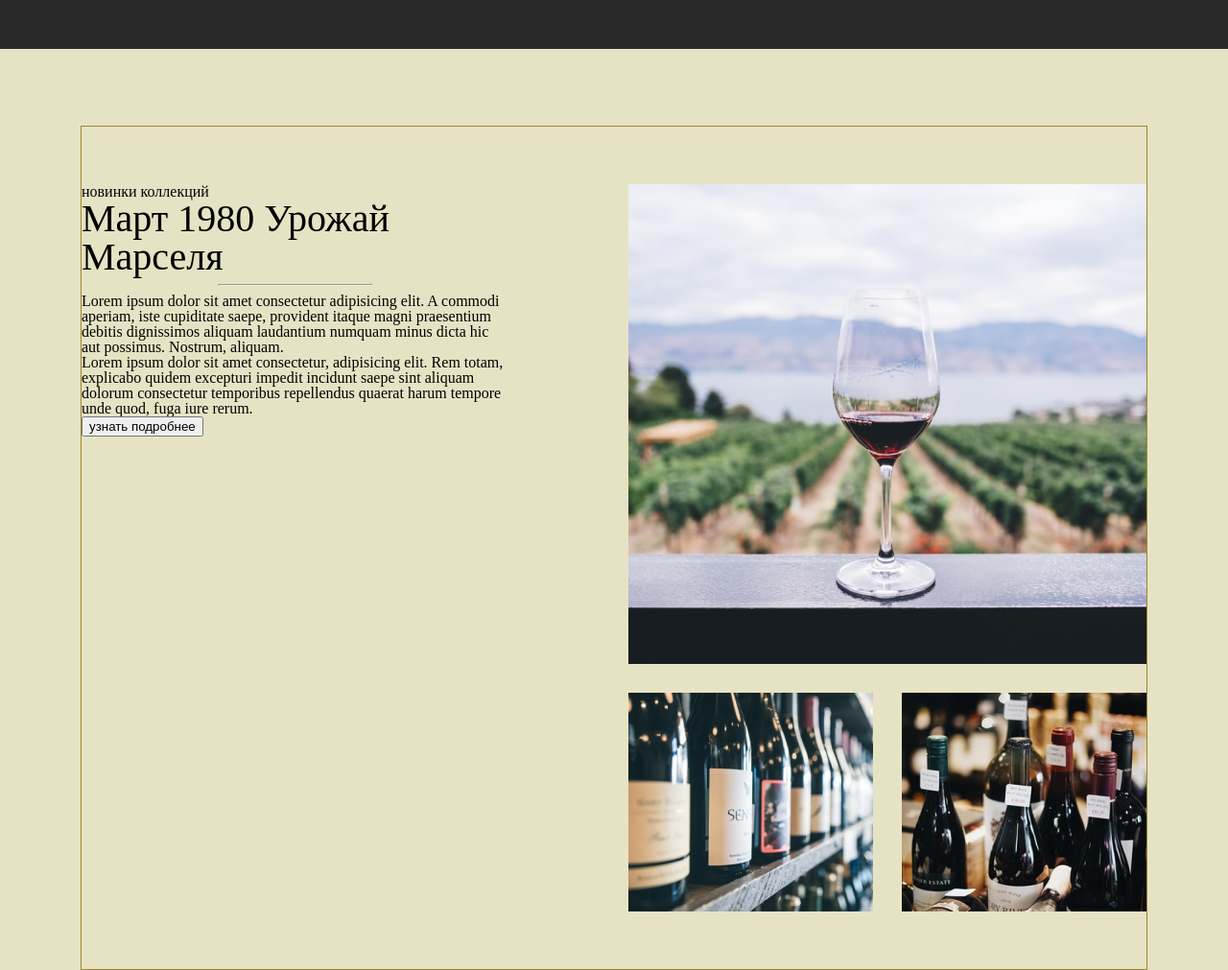
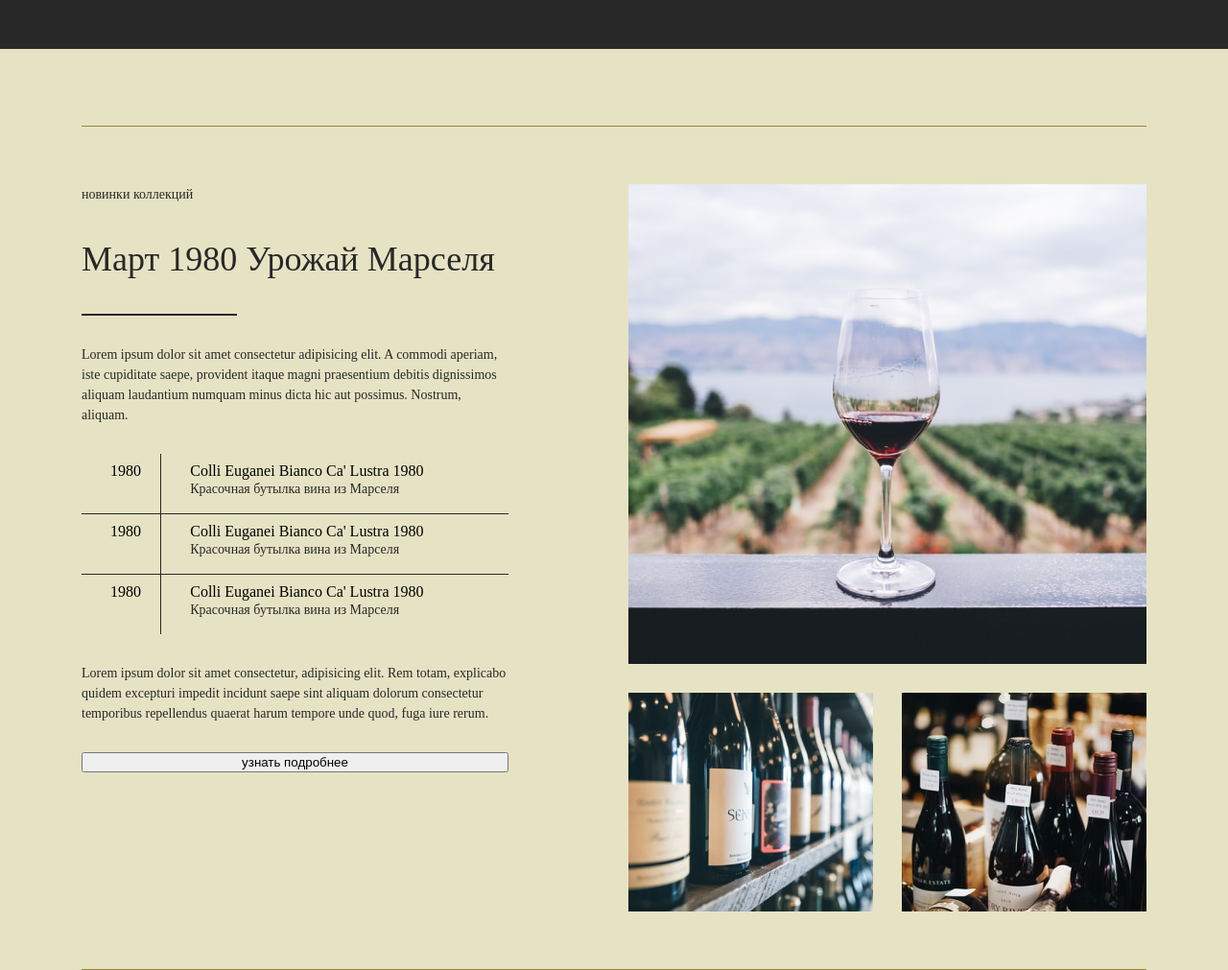
Before and after one commit to mak-gok/maket, a plain HTML site: page index.html in a window 1280 px wide. Shown: the part 1640-2651 px from the top of the page at 96% size. Drawn offline with Linux system fonts and the light colour scheme.

Commit message:
новая страница

```diff
--- a/css/collection.css
+++ b/css/collection.css
@@ -1,19 +1,71 @@
 .collection {
-padding-bottom: 80px;
+    padding-bottom: 80px;
 padding-top: 80px;
 background: #E6E3C4;
 justify-content: center;
 display: flex;
 }
 .collection__content {
+    justify-content: space-between;
 display: flex;
 gap: 125px;
-border: 1px solid #998431;
+border-top: 1px solid #998431;
+border-bottom: 1px solid #998431;
 padding-bottom: 60px;
 padding-top: 60px;
 width: 1110px;
 }
-.content-text {
+.content-text{
+    display: flex;
+    flex-direction: column;
+    gap: 30px;
+
+}
+td{
+    padding: 10px 0 15px 30px;
+    border-right: 1px solid #282828;
+}
+tr{
+    border-bottom: 1px solid #282828;
+}
+tr:last-child{
+    border-bottom: none;
+
+}
+td:nth-child(2n){
+    border-right: none;
+}
+.content-text p{
+    font-family: 'Montserrat';
+    font-style: normal;
+    font-weight: 400;
+    font-size: 14px;
+    line-height: 150%;
+
+    color: #282828;
+
+}
+.content-text hr{
+    width: 160px;
+    background: #282828;
+    border: 1px solid #282828;
+    margin: 0%;
+}
+.content-text__subtitle{
+    font-size: rgb(0, 0, 0);
+    size: 16px;
+    line-height: 150px;
+
+
+}
+.content-text__title{
+    font-family: 'Playfair Display';
+font-size: 36px;
+line-height: 150%;
+
+
+color: #282828;
+
 
 }
 .content-img {
--- a/index.html
+++ b/index.html
@@ -54,12 +54,16 @@
       <section class="collection">
         <div class="collection__content">
           <div class="content-text">
-            <p>новинки коллекций</p>
-          <h1>Март 1980
+            <p class="content-text__subtitle">новинки коллекций</p>
+          <h1 class="content-text__title">Март 1980
             Урожай Марселя</h1>
             <hr>
             <p>Lorem ipsum dolor sit amet consectetur adipisicing elit. A commodi aperiam, iste cupiditate saepe, provident itaque magni praesentium debitis dignissimos aliquam laudantium numquam minus dicta hic aut possimus. Nostrum, aliquam.</p>
-            <div></div>
+            <table><tbody>
+              <tr><td>1980</td><td><h5 class="table-title">Colli Euganei Bianco Ca' Lustra 1980</h5><p class="table-texts">Красочная бутылка вина из Марселя</p></td></tr>
+              <tr><td>1980</td><td><h5 class="table-title">Colli Euganei Bianco Ca' Lustra 1980</h5><p class="table-texts">Красочная бутылка вина из Марселя</p></td></tr>
+              <tr><td>1980</td><td><h5 class="table-title">Colli Euganei Bianco Ca' Lustra 1980</h5><p class="table-texts">Красочная бутылка вина из Марселя</p></td></tr>
+            </tbody></table>
             <p>Lorem ipsum dolor sit amet consectetur, adipisicing elit. Rem totam, explicabo quidem excepturi impedit incidunt saepe sint aliquam dolorum consectetur temporibus repellendus quaerat harum tempore unde quod, fuga iure rerum.</p>
             <button>узнать подробнее</button>
           </div>
```
